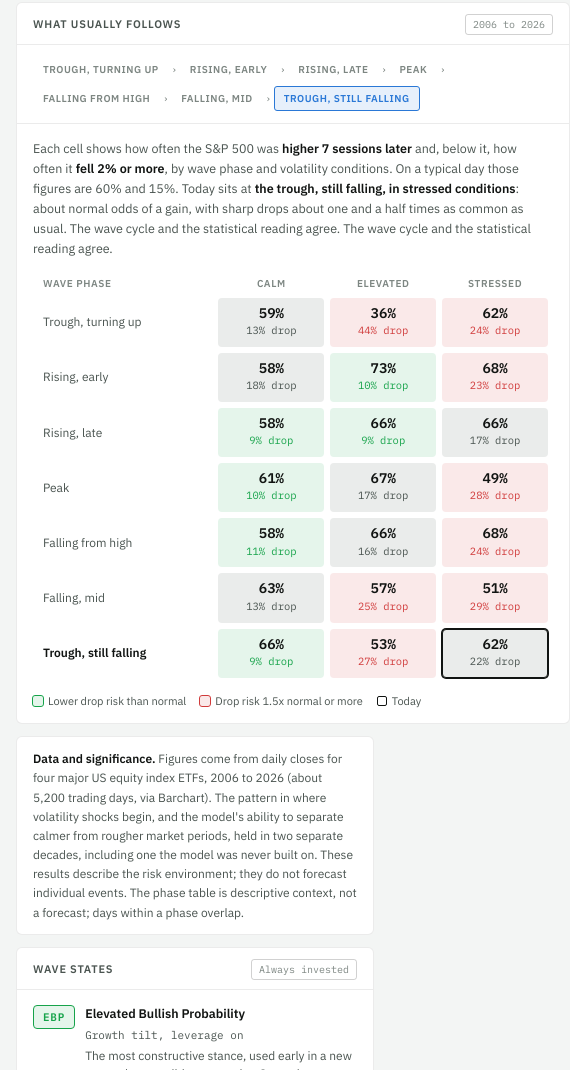
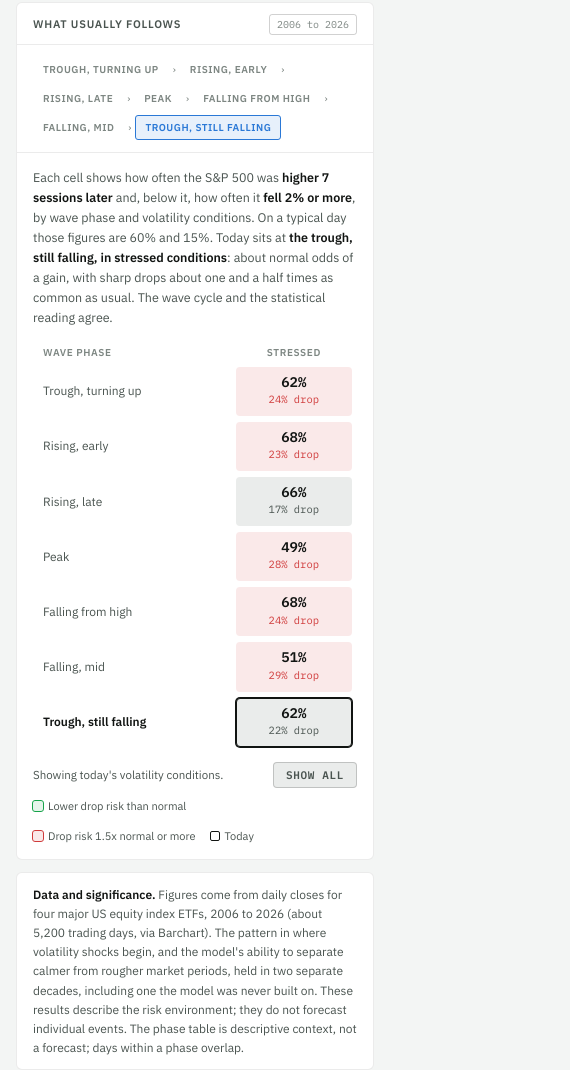
Before and after one commit to phillips123456/roq-wave-monitor, a plain HTML site: page index.html in a window 390 px wide. Shown: the part 2682-3752 px from the top of the page, 570 px wide, since content can reach past the window. Drawn offline with Linux system fonts and the light colour scheme.

Commit message:
Phone: outlook table shows today's volatility column with Show all toggle; remove duplicated sentence
Co-Authored-By: Claude Opus 5.5 <noreply@anthropic.com>
Claude-Session: https://claude.ai/code/session_01Vyk4cgouaMZLbvUgvKckax

```diff
--- a/index.html
+++ b/index.html
@@ -100,6 +100,16 @@ table.map{border-collapse:separate;border-spacing:4px;width:100%;min-width:520px
 .cell.good .dn{color:var(--green)}
 .cell.now{border-color:var(--fg);box-shadow:0 0 0 1px var(--fg)}
 .legend{display:flex;flex-wrap:wrap;gap:14px;margin-top:10px;font-size:11px;color:var(--fg-2)}
+.map-toggle{display:none;align-items:center;justify-content:space-between;gap:10px;margin-top:10px;font-size:11.5px;color:var(--fg-2)}
+@media (max-width:600px){
+  .map-toggle{display:flex}
+  #map:not(.all){min-width:0}
+  #map:not(.all) th:nth-child(n+2),#map:not(.all) td:nth-child(n+2){display:none}
+  #map:not(.all)[data-vol="0"] th:nth-child(2),#map:not(.all)[data-vol="0"] td:nth-child(2),
+  #map:not(.all)[data-vol="1"] th:nth-child(3),#map:not(.all)[data-vol="1"] td:nth-child(3),
+  #map:not(.all)[data-vol="2"] th:nth-child(4),#map:not(.all)[data-vol="2"] td:nth-child(4){display:table-cell}
+  #map:not(.all) td.ph{white-space:normal}
+}
 .sw{display:inline-block;width:10px;height:10px;border-radius:2px;margin-right:5px;vertical-align:-1px}
 
 /* volatility watch */
@@ -234,8 +244,9 @@ table.map{border-collapse:separate;border-spacing:4px;width:100%;min-width:520px
     <div class="panel-hdr"><span class="panel-title">What usually follows</span><span class="badge">2006 to 2026</span></div>
     <div class="cycle" id="cycle"></div>
     <div class="panel-body">
-      <p class="lead">Each cell shows how often the S&amp;P 500 was <strong>higher 7 sessions later</strong> and, below it, how often it <strong>fell 2% or more</strong>, by wave phase and volatility conditions. On a typical day those figures are 60% and 15%. Today sits at <strong>the trough, still falling, in stressed conditions</strong>: about normal odds of a gain, with sharp drops about one and a half times as common as usual. The wave cycle and the statistical reading agree. The wave cycle and the statistical reading agree.</p>
+      <p class="lead">Each cell shows how often the S&amp;P 500 was <strong>higher 7 sessions later</strong> and, below it, how often it <strong>fell 2% or more</strong>, by wave phase and volatility conditions. On a typical day those figures are 60% and 15%. Today sits at <strong>the trough, still falling, in stressed conditions</strong>: about normal odds of a gain, with sharp drops about one and a half times as common as usual. The wave cycle and the statistical reading agree.</p>
       <div class="tbl-wrap" style="margin-top:12px"><table class="map" id="map"></table></div>
+      <div class="map-toggle"><span id="mapNote">Showing today's volatility conditions.</span><button id="mapAll" class="step-btn" type="button" aria-expanded="false">Show all</button></div>
       <div class="legend">
         <span><span class="sw" style="background:var(--green-dim);outline:1px solid var(--green)"></span>Lower drop risk than normal</span>
         <span><span class="sw" style="background:var(--red-dim);outline:1px solid var(--red)"></span>Drop risk 1.5x normal or more</span>
@@ -392,6 +403,9 @@ MAP.forEach((row,i)=>{
   h+='</tr>';
 });
 map.innerHTML=h+'</tbody>';
+map.dataset.vol=NOW_VOL;
+(function(){var b=document.getElementById('mapAll'),n=document.getElementById('mapNote');if(!b)return;
+b.addEventListener('click',function(){var on=map.classList.toggle('all');b.textContent=on?'Show today only':'Show all';b.setAttribute('aria-expanded',on?'true':'false');n.textContent=on?'All volatility conditions. Swipe to see every column.':"Showing today's volatility conditions.";});})();
 
 const sp=document.getElementById('spikes');
 const maxv=60;
```
